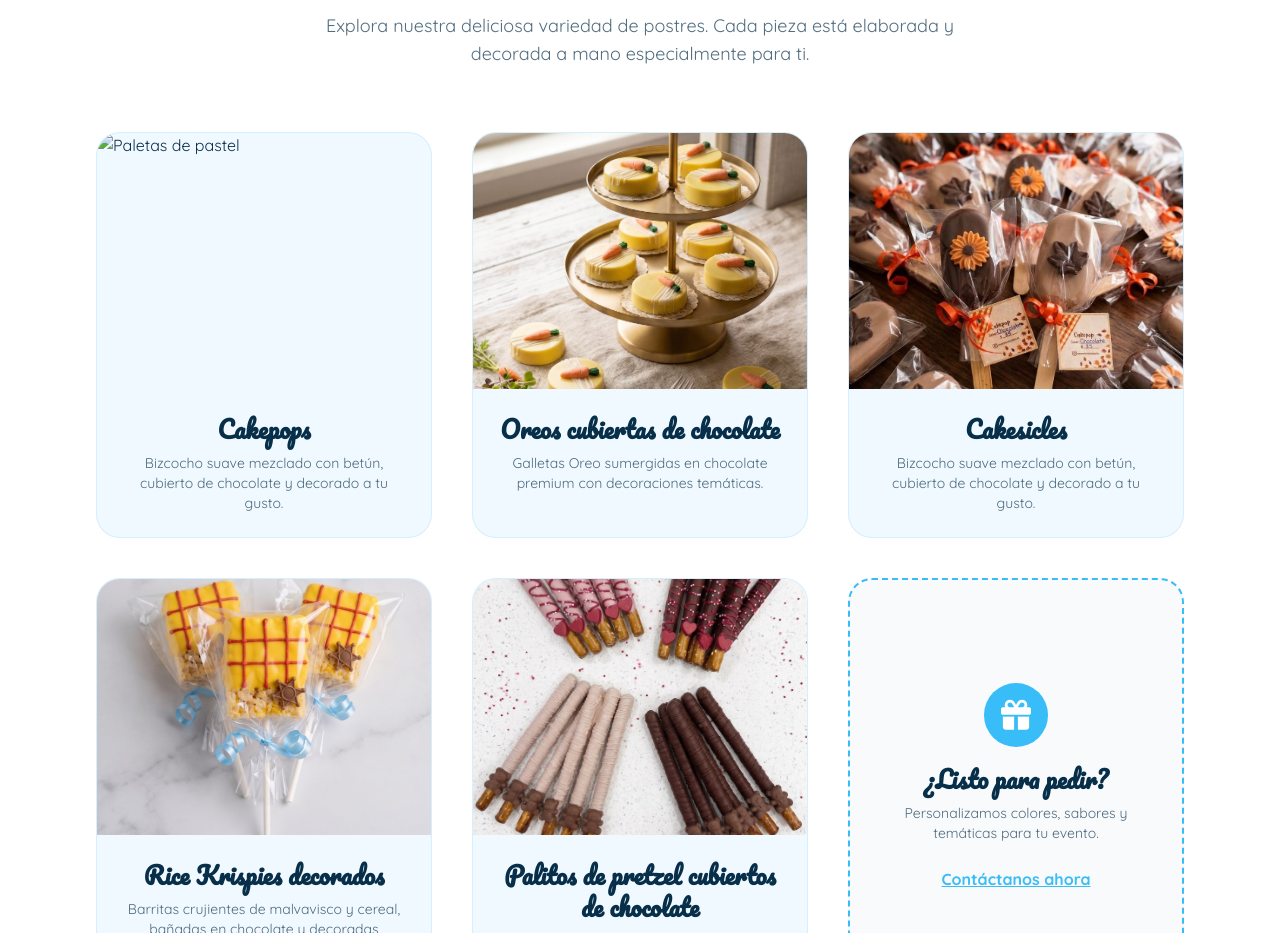
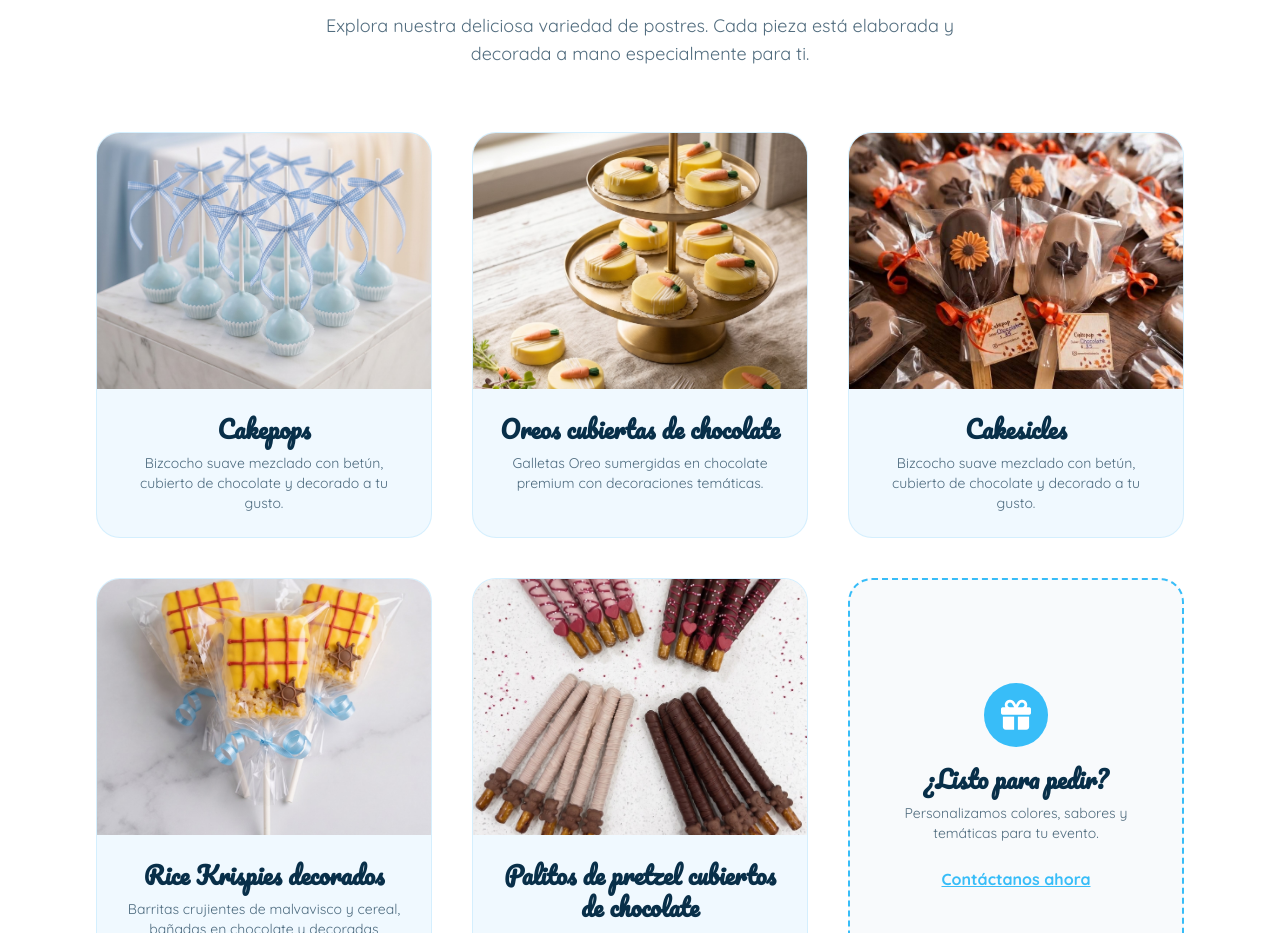
Before and after one commit to Adoptado/my-site, a plain HTML site: page sweet.html in a window 1280 px wide. Shown: the part 800-1733 px from the top of the page. Drawn offline with nearby package versions, Linux system fonts and the light colour scheme.

Commit message:
Update sweet.html

```diff
--- a/sweet.html
+++ b/sweet.html
@@ -147,7 +147,7 @@
                 <!-- Producto 1: Paletas de pastel -->
                 <div class="bg-pastel-light rounded-3xl overflow-hidden card-hover border border-pastel-soft/50">
                     <div class="h-64 overflow-hidden relative">
-                        <img src="cakepop.jpg" alt="Paletas de pastel" class="w-full h-full object-cover">
+                        <img src="cakepop1.jpg" alt="Paletas de pastel" class="w-full h-full object-cover">
                     </div>
                     <div class="p-6 text-center">
                         <h3 class="text-2xl font-bold text-pastel-navy mb-2 font-cursive">Cakepops</h3>
```
